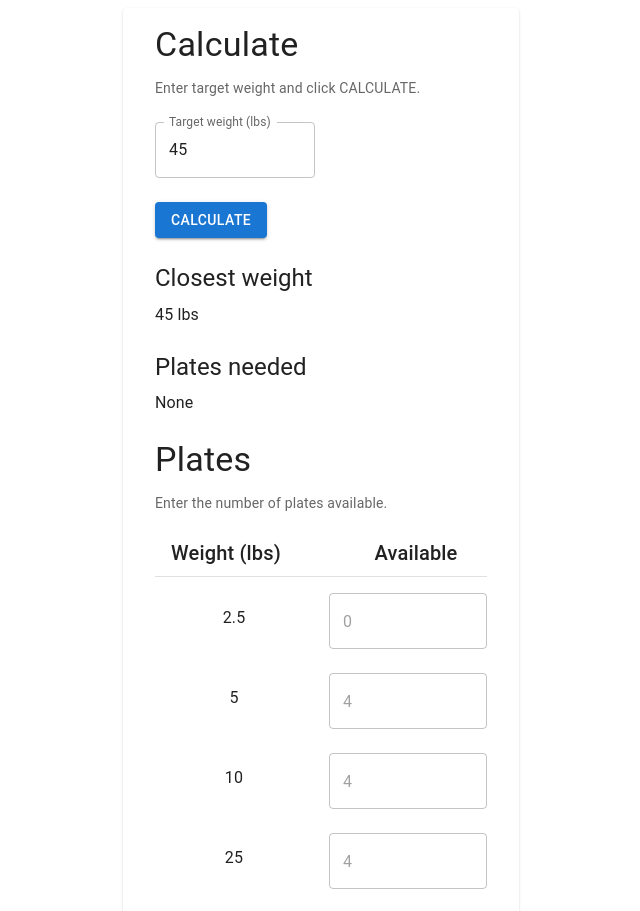
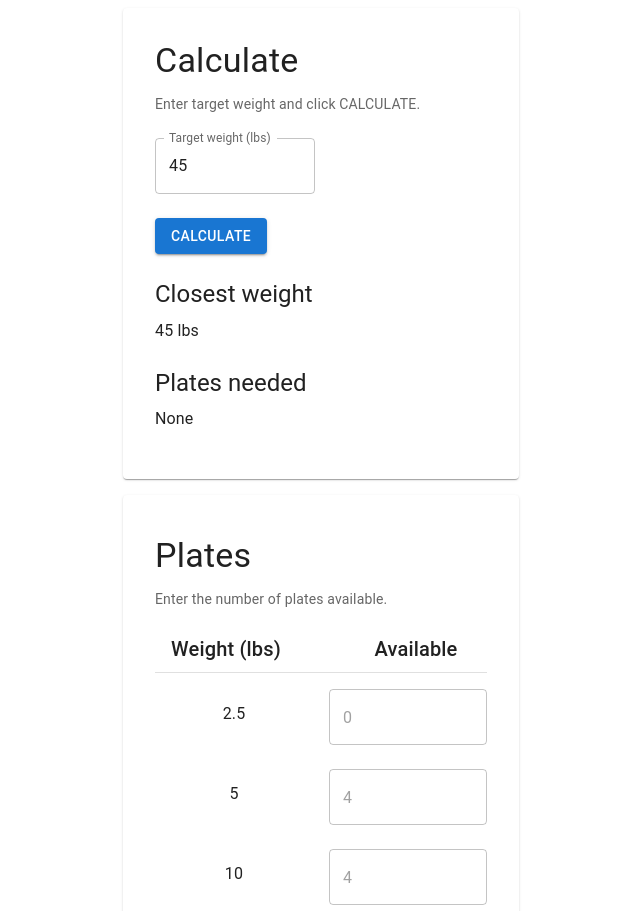
Before and after one commit to ruinaz90/plate-calculator, a Next.js app: page / in a window 1280 px wide. Shown: the top 911 px of the page, without its empty margins (319-959 px from the left). Built offline with nearby package versions, Linux system fonts and the light colour scheme.

Commit message:
fixed card styling

```diff
--- a/pages/index.js
+++ b/pages/index.js
@@ -72,9 +72,9 @@ export default function Home() {
 
         <main>
         <Container maxWidth="xs">
-            <Card>
+            <Card sx={{ mb: 2 }}>
             <CardContent>
-                <Box sx={{ mb: 3, mx: 2 }}>
+                <Box sx={{ my: 2, mx: 2 }}>
                     <Typography variant="h4" gutterBottom>Calculate</Typography>
                     <Typography color="text.secondary" variant="body2" gutterBottom>Enter target weight and click CALCULATE.</Typography>
                 </Box>
@@ -90,8 +90,12 @@ export default function Home() {
                     <Typography variant="h5" gutterBottom>Plates needed</Typography>
                     {results.length ? results.map((element, index) => <Typography variant="body1" key={index}>{element} lbs x {resultsQty[index]}</Typography>) : <Typography variant="body1">None</Typography>}
                     </Box>
+                </CardContent>
+                </Card>
 
-                <Box sx={{ mb: 3, mx: 2 }}>
+            <Card>
+            <CardContent>
+                <Box sx={{ my: 3, mx: 2 }}>
                     <Typography variant="h4" gutterBottom>Plates</Typography>
                     <Typography color="text.secondary" variant="body2" gutterBottom>Enter the number of plates available.</Typography>
                 </Box>
```
